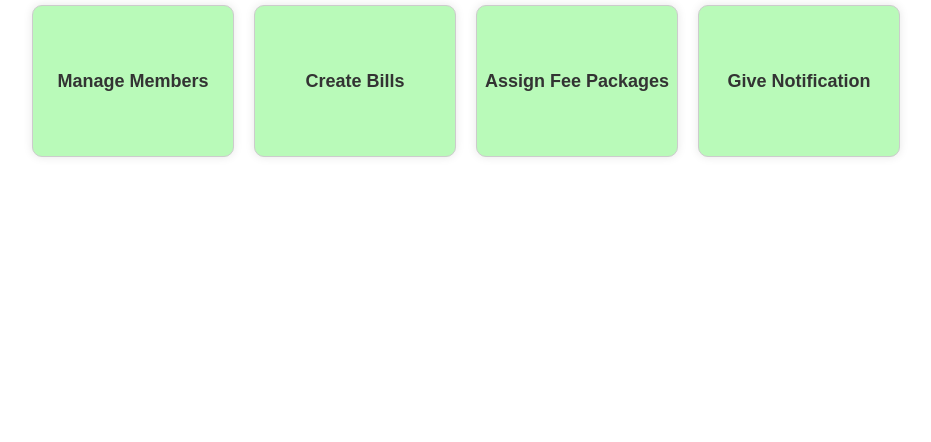
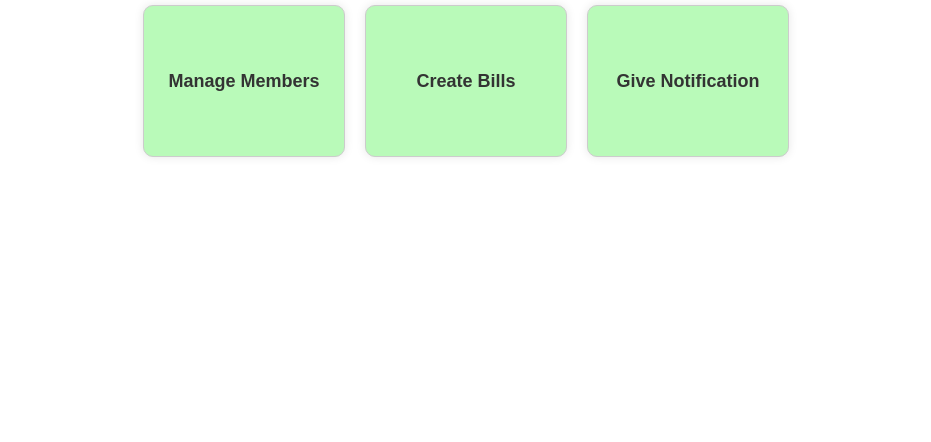
Before and after one commit to iTsAyush2004/gym-Management, a plain HTML site: page addmin_page.html in a window 1280 px wide. Shown: the part 358-800 px from the top of the page, without its empty margins (174-1105 px from the left). Drawn offline with Linux system fonts and the light colour scheme.

Commit message:
addmin_page.html

```diff
--- a/addmin_page.html
+++ b/addmin_page.html
@@ -16,9 +16,6 @@
             <a href="create-bills.html" class="dashboard-box">
                 <h2>Create Bills</h2>
             </a>
-            <a href="assign-fee-packages.html" class="dashboard-box">
-                <h2>Assign Fee Packages</h2>
-            </a>
             <a href="admin-notification.html" class="dashboard-box">
                 <h2>Give Notification</h2>
             </a>
```
